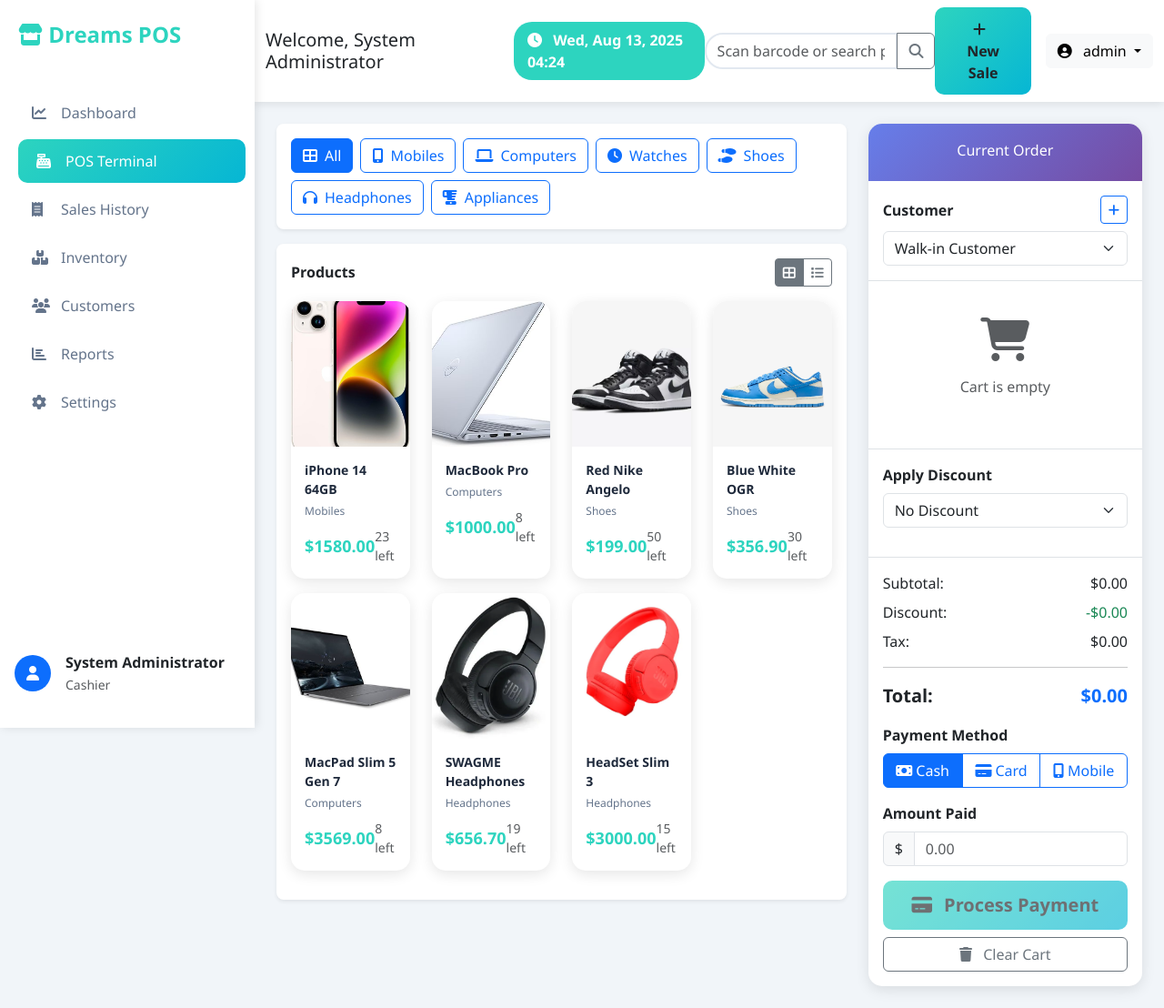
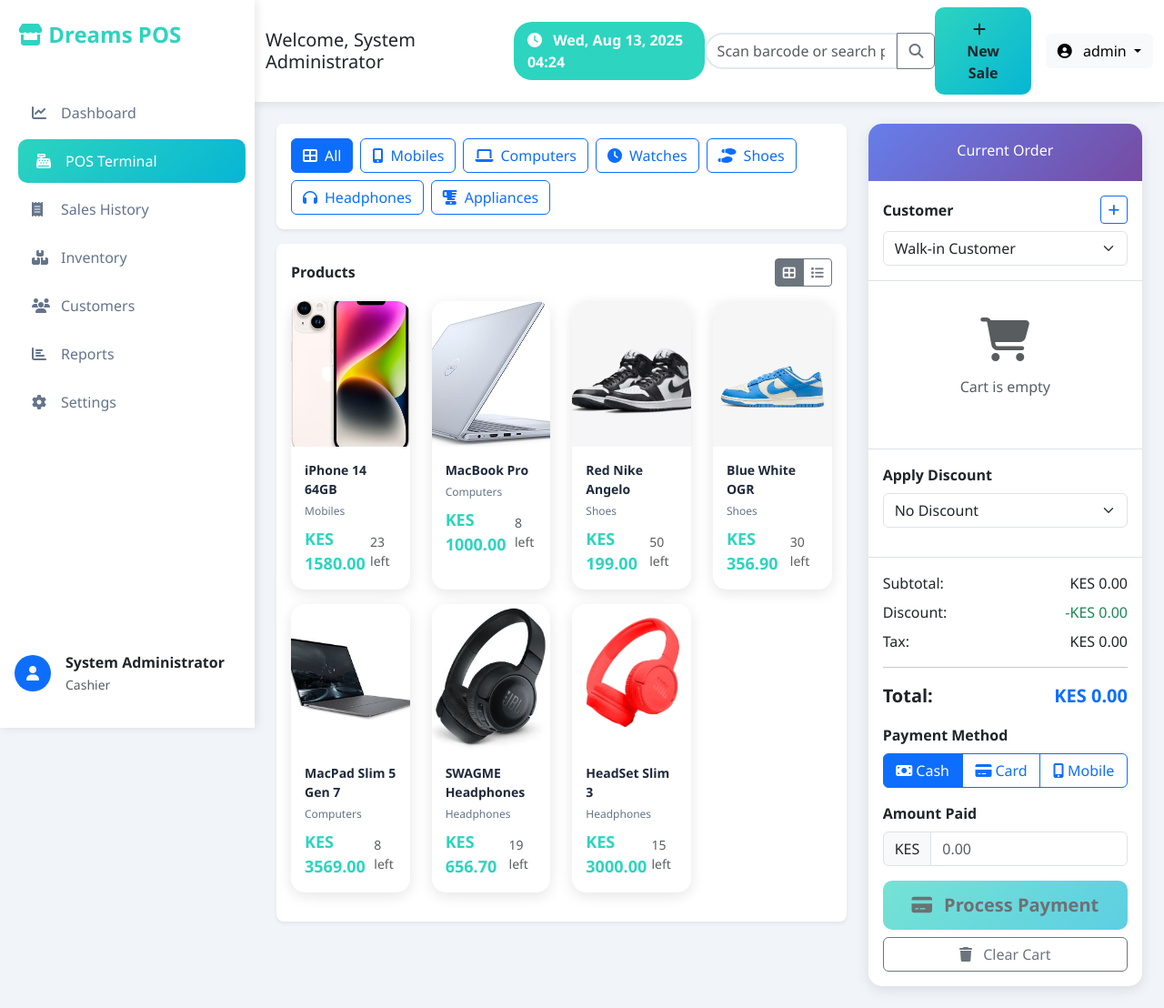
Before and after one commit to steve-ongera/Dream-pos, a Django app: page /terminal/ in a window 1280 px wide. Shown: the whole page at 91% size. Run offline with Django 5.2, Linux system fonts and the light colour scheme; a user stored in the database is signed in; data comes from the database, SQL or seed files in the repository; both versions use the stored data as it was after the commit; some libraries are stand-ins or nearby versions.

Commit message:
html updates

```diff
--- a/templates/terminal.html
+++ b/templates/terminal.html
@@ -64,7 +64,7 @@
                             <div class="product-name">{{ product.name }}</div>
                             <div class="product-category">{{ product.category.name }}</div>
                             <div class="d-flex justify-content-between align-items-center mt-2">
-                                <div class="product-price">${{ product.price }}</div>
+                                <div class="product-price">KES {{ product.price }}</div>
                                 <small class="text-muted">{{ product.stock_quantity }} left</small>
                             </div>
 
@@ -161,20 +161,20 @@
             <div class="p-3 border-top">
                 <div class="d-flex justify-content-between mb-2">
                     <span>Subtotal:</span>
-                    <span id="subtotal">$0.00</span>
+                    <span id="subtotal">KES 0.00</span>
                 </div>
                 <div class="d-flex justify-content-between mb-2">
                     <span>Discount:</span>
-                    <span id="discountAmount" class="text-success">$0.00</span>
+                    <span id="discountAmount" class="text-success">KES 0.00</span>
                 </div>
                 <div class="d-flex justify-content-between mb-2">
                     <span>Tax:</span>
-                    <span id="taxAmount">$0.00</span>
+                    <span id="taxAmount">KES 0.00</span>
                 </div>
                 <hr>
                 <div class="d-flex justify-content-between fw-bold fs-5 mb-3">
                     <span>Total:</span>
-                    <span id="totalAmount" class="text-primary">$0.00</span>
+                    <span id="totalAmount" class="text-primary">KES 0.00</span>
                 </div>
 
                 <!-- Payment Method -->
@@ -202,11 +202,11 @@
                 <div class="mb-3" id="amountPaidSection">
                     <label class="form-label fw-semibold">Amount Paid</label>
                     <div class="input-group">
-                        <span class="input-group-text">$</span>
+                        <span class="input-group-text">KES</span>
                         <input type="number" class="form-control" id="amountPaid" placeholder="0.00" step="0.01" onchange="calculateChange()">
                     </div>
                     <div id="changeAmount" class="mt-2 fw-bold text-success" style="display: none;">
-                        Change: $<span id="changeValue">0.00</span>
+                        Change: KES <span id="changeValue">0.00</span>
                     </div>
                 </div>
 
@@ -282,14 +282,14 @@
                         <div class="bg-light p-3 rounded">
                             <h6 class="fw-bold">Payment Details</h6>
                             <div class="mb-2">
-                                <strong>Total: $<span id="paymentTotal">0.00</span></strong>
+                                <strong>Total: KES <span id="paymentTotal">0.00</span></strong>
                             </div>
                             <div class="mb-2">
                                 Method: <span id="paymentMethodDisplay">Cash</span>
                             </div>
                             <div id="changeDisplay" style="display: none;">
                                 <div class="alert alert-success mb-0">
-                                    <strong>Change: $<span id="paymentChange">0.00</span></strong>
+                                    <strong>Change: KES <span id="paymentChange">0.00</span></strong>
                                 </div>
                             </div>
                         </div>
@@ -411,7 +411,7 @@ function updateCartDisplay() {
                             <input type="number" class="qty-input" value="${item.quantity}" readonly>
                             <button class="qty-btn" onclick="updateQuantity(${item.productId}, 1)">+</button>
                         </div>
-                        <span class="fw-bold text-primary">$${itemTotal.toFixed(2)}</span>
+                        <span class="fw-bold text-primary">KES ${itemTotal.toFixed(2)}</span>
                     </div>
                 </div>
             `;
@@ -435,10 +435,10 @@ function calculateTotals() {
     const taxAmount = 0; // Implement tax calculation if needed
     const total = subtotal - discountAmount + taxAmount;
 
-    document.getElementById('subtotal').textContent = `$${subtotal.toFixed(2)}`;
-    document.getElementById('discountAmount').textContent = `-$${discountAmount.toFixed(2)}`;
-    document.getElementById('taxAmount').textContent = `$${taxAmount.toFixed(2)}`;
-    document.getElementById('totalAmount').textContent = `$${total.toFixed(2)}`;
+    document.getElementById('subtotal').textContent = `KES ${subtotal.toFixed(2)}`;
+    document.getElementById('discountAmount').textContent = `-KES ${discountAmount.toFixed(2)}`;
+    document.getElementById('taxAmount').textContent = `KES ${taxAmount.toFixed(2)}`;
+    document.getElementById('totalAmount').textContent = `KES ${total.toFixed(2)}`;
 
     // Update payment modal if open
     document.getElementById('paymentTotal').textContent = total.toFixed(2);
@@ -498,7 +498,7 @@ function applyDiscount() {
             discountInfo.className = 'alert alert-success';
         } else {
             document.getElementById('discountText').textContent =
-                `Minimum purchase of $${selectedDiscount.minimum} required for this discount`;
+                `Minimum purchase of KES ${selectedDiscount.minimum} required for this discount`;
             discountInfo.className = 'alert alert-warning';
         }
         discountInfo.style.display = 'block';
@@ -511,7 +511,7 @@ function applyDiscount() {
 }
 
 function calculateChange() {
-    const total = parseFloat(document.getElementById('totalAmount').textContent.replace('$', ''));
+    const total = parseFloat(document.getElementById('totalAmount').textContent.replace('KES ', ''));
     const paid = parseFloat(document.getElementById('amountPaid').value) || 0;
     const change = paid - total;
 
@@ -533,7 +533,7 @@ function processPayment() {
         return;
     }
 
-    const total = parseFloat(document.getElementById('totalAmount').textContent.replace('$', ''));
+    const total = parseFloat(document.getElementById('totalAmount').textContent.replace('KES ', ''));
     const paymentMethod = document.querySelector('input[name="paymentMethod"]:checked').value;
     const amountPaid = parseFloat(document.getElementById('amountPaid').value) || total;
 
@@ -558,8 +558,8 @@ function updatePaymentModal() {
             <tr>
                 <td>${item.name}</td>
                 <td>${item.quantity}</td>
-                <td>$${item.price.toFixed(2)}</td>
-                <td>$${itemTotal.toFixed(2)}</td>
+                <td>KES ${item.price.toFixed(2)}</td>
+                <td>KES ${itemTotal.toFixed(2)}</td>
             </tr>
         `;
     });
@@ -572,7 +572,7 @@ function updatePaymentModal() {
         paymentMethod.charAt(0).toUpperCase() + paymentMethod.slice(1);
 
     if (paymentMethod === 'cash') {
-        const total = parseFloat(document.getElementById('totalAmount').textContent.replace('$', ''));
+        const total = parseFloat(document.getElementById('totalAmount').textContent.replace('KES ', ''));
         const paid = parseFloat(document.getElementById('amountPaid').value) || total;
         const change = paid - total;
 
@@ -597,7 +597,7 @@ function confirmPayment() {
         customer_id: currentCustomer ? currentCustomer.id : null,
         payment_method: document.querySelector('input[name="paymentMethod"]:checked').value,
         amount_paid: parseFloat(document.getElementById('amountPaid').value) ||
-                    parseFloat(document.getElementById('totalAmount').textContent.replace('$', '')),
+                    parseFloat(document.getElementById('totalAmount').textContent.replace('KES ', '')),
         discount_id: selectedDiscount ? selectedDiscount.id : null
     };
 
@@ -651,8 +651,8 @@ function showReceipt(saleData) {
             </div>
             <hr>
             <div class="text-start">
-                <p><strong>Total:</strong> ${saleData.total}</p>
-                ${saleData.change > 0 ? `<p><strong>Change:</strong> ${saleData.change}</p>` : ''}
+                <p><strong>Total:</strong> KES ${saleData.total}</p>
+                ${saleData.change > 0 ? `<p><strong>Change:</strong> KES ${saleData.change}</p>` : ''}
             </div>
         </div>
     `;
@@ -726,7 +726,7 @@ function updateProductsDisplay(products) {
                         <div class="product-name">${product.name}</div>
                         <div class="product-category">${product.category}</div>
                         <div class="d-flex justify-content-between align-items-center mt-2">
-                            <div class="product-price">${product.price}</div>
+                            <div class="product-price">KES ${product.price}</div>
                             <small class="text-muted">${product.stock} left</small>
                         </div>
                     </div>
```
Also changed, not shown: templates/dashboard.html (+12 -12 lines), db.sqlite3.
